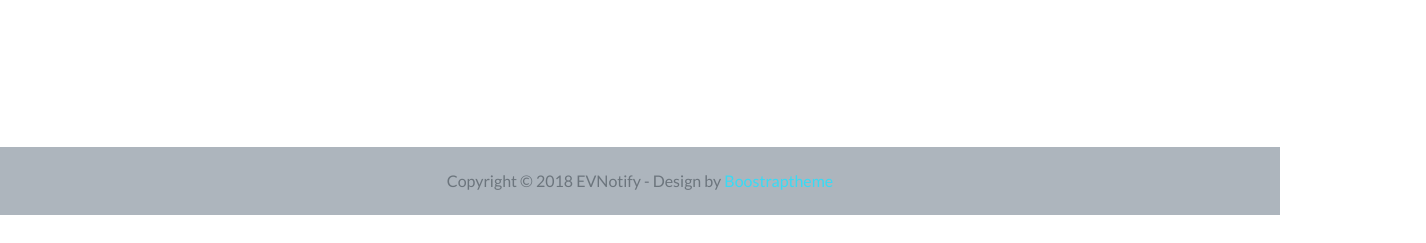
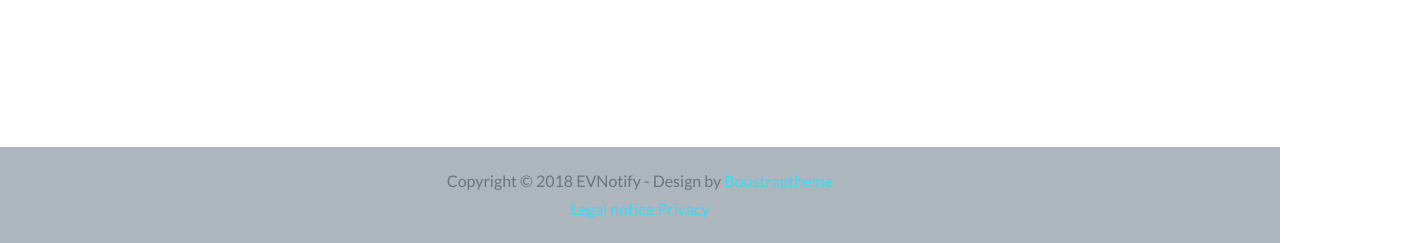
Before and after one commit to EVNotify/EVNotifyWebsite, a website with bundled scripts: page src/index.html in a window 1280 px wide. Shown: the part 6739-6982 px from the top of the page, 1426 px wide, since content can reach past the window. Before the commit the page ends 6954 px from the top, so only its background shows below. Built offline with nearby package versions, Linux system fonts and the light colour scheme.

Commit message:
add legal notice and privacy link

```diff
--- a/src/index.html
+++ b/src/index.html
@@ -405,6 +405,7 @@ License URL: https://creativecommons.org/licenses/by/4.0/
                 <div class="row top-footer">
                   <div class="col-md-12 text-center">
                     <p>Copyright &copy; 2018 EVNotify - Design by <a href="https://boostraptheme.com/">Boostraptheme</a></p>
+                    <p><a href="https://evnotify.de/imprint.html">Legal notice</a> <a href="https://evnotify.de/privacy.html">Privacy</a></p>
                   </div>
                 </div>
               </div>
```
